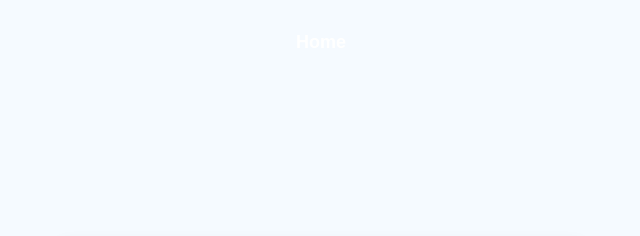
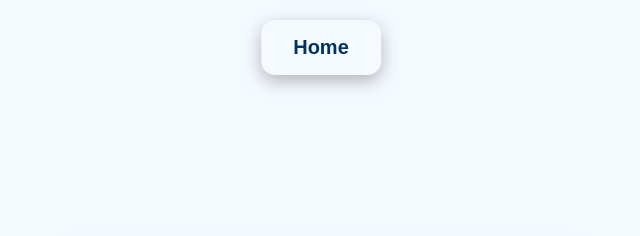
Before and after one commit to Arknov/WebJam2025, a plain HTML site: page credits.html in a window 1280 px wide. Shown: the top 236 px of the page, without its empty margins (319-959 px from the left). Drawn offline with Linux system fonts and the light colour scheme.

Commit message:
Add files via upload

```diff
--- a/credits.css
+++ b/credits.css
@@ -59,21 +59,23 @@ a:hover {
     transform: translateX(-50%);
     z-index: 999;
 }
+.top-button-wrapper button {
+    padding: 16px 32px;
+    font-size: 20px;
+    font-weight: 700;
+    background: var(--uci-blue);
+    color: var(--uci-gold);
+    border: 3px solid var(--uci-gold);
+    border-radius: 14px;
+    cursor: pointer;
+    transition: 0.25s ease;
+    box-shadow: 0 6px 18px rgba(0, 0, 0, 0.28);
+}
 
-.top-button-wrapper button {
-    padding: 12px 24px;
-    font-size: 18px;
-    font-weight: 600;
-    color: #ffffff;
-    background: var(--uci-blue);
-    border: 2px solid var(--uci-gold);
-    border-radius: 10px;
-    cursor: pointer;
-    transition: 0.2s ease;
-}
 
 .top-button-wrapper button:hover {
     background: var(--uci-gold);
     color: var(--uci-blue);
-    transform: scale(1.05);
+    transform: scale(1.1);
+    box-shadow: 0 8px 22px rgba(0, 0, 0, 0.35);
 }
```
